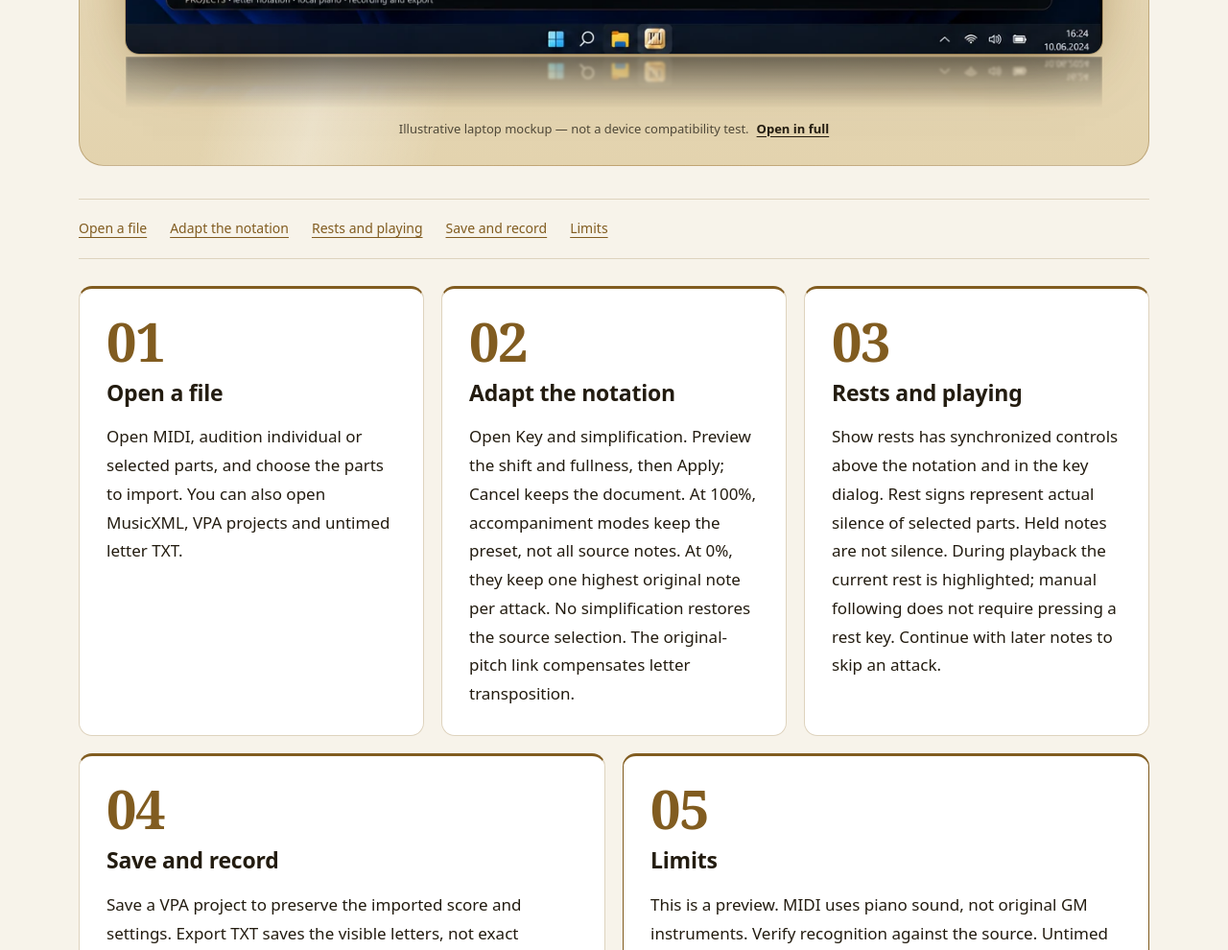
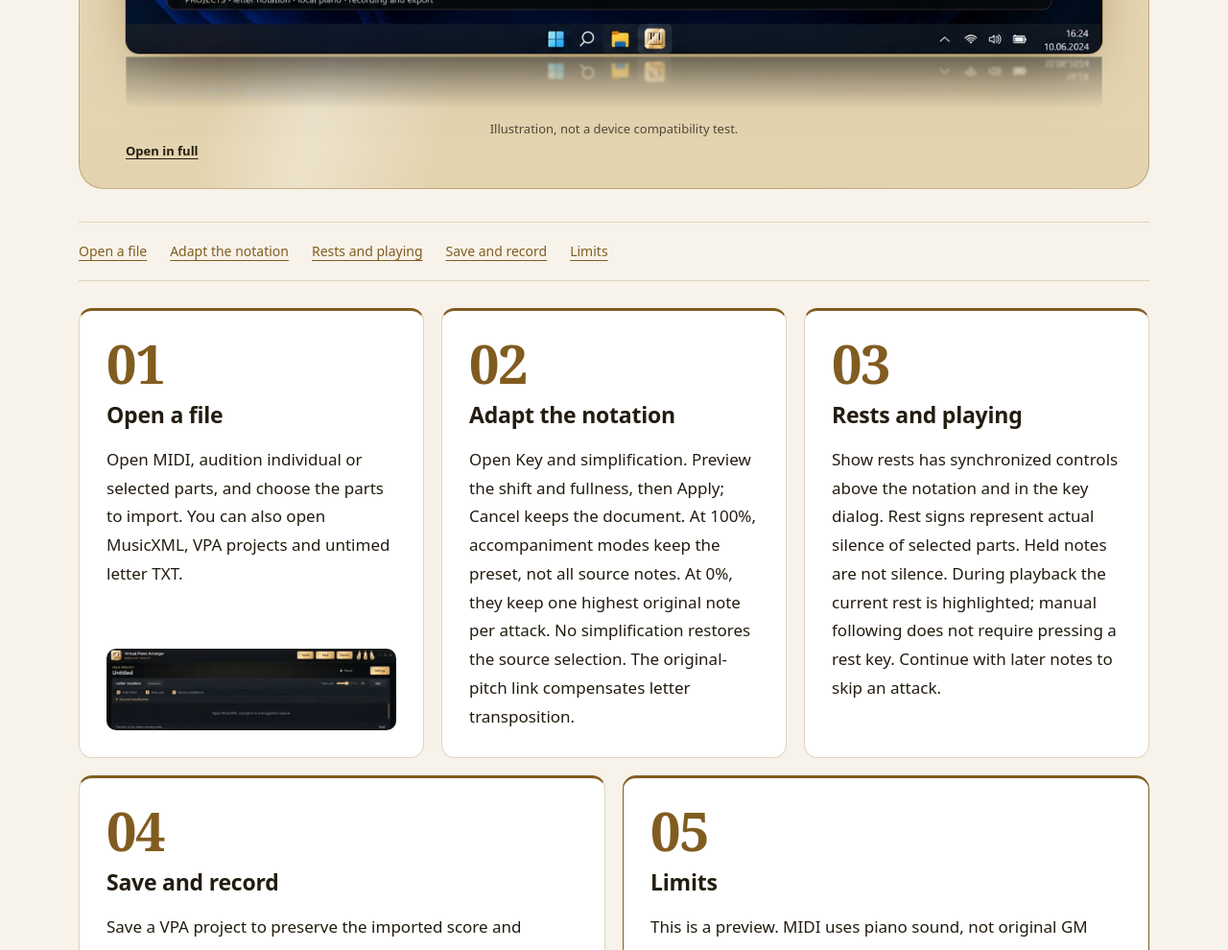
Before and after one commit to popovantondev/VirtualPianoArranger, a plain HTML site: page Guide-en.html in a window 1280 px wide. Shown: the part 1000-1990 px from the top of the page at 96% size. Drawn offline with Linux system fonts and the light colour scheme.

Commit message:
guide: one-line caption, picture in step 1

```diff
--- a/Guide-en.html
+++ b/Guide-en.html
@@ -25,11 +25,11 @@
 <h1>Virtual Piano Arranger — User guide</h1>
 <p class="subtitle">Turn notes into letters. Play on a local piano.</p>
 <a class="button" href="#step-1">Get started</a><a class="button" href="play-en.html">Play in the browser</a></div>
-<figure class="studio-figure"><a class="guide-full-image" href="assets/surface-laptop-en-v1.png" aria-label="Open the full image"><img src="assets/guide-hero-en.webp" width="1122" height="704" alt="Virtual Piano Arranger in English"></a><figcaption>Illustrative laptop mockup — not a device compatibility test.<a href="assets/surface-laptop-en-v1.png">Open in full</a></figcaption></figure>
+<figure class="studio-figure"><a class="guide-full-image" href="assets/surface-laptop-en-v1.png" aria-label="Open the full image"><img src="assets/guide-hero-en.webp" width="1122" height="704" alt="Virtual Piano Arranger in English"></a><figcaption>Illustration, not a device compatibility test.<a href="assets/surface-laptop-en-v1.png">Open in full</a></figcaption></figure>
 </header>
 <div class="contents"><a href="#step-1">Open a file</a><a href="#step-2">Adapt the notation</a><a href="#step-3">Rests and playing</a><a href="#step-4">Save and record</a><a href="#step-5">Limits</a></div>
 <div class="steps">
-<section class="card" id="step-1"><span class="number">01</span><h2 id="section-1">Open a file</h2><p>Open MIDI, audition individual or selected parts, and choose the parts to import. You can also open MusicXML, VPA projects and untimed letter TXT.</p></section>
+<section class="card" id="step-1"><span class="number">01</span><h2 id="section-1">Open a file</h2><p>Open MIDI, audition individual or selected parts, and choose the parts to import. You can also open MusicXML, VPA projects and untimed letter TXT.</p><img class="step-shot" src="assets/guide-step-open-en.webp" width="620" height="176" alt="" loading="lazy"></section>
 <section class="card" id="step-2"><span class="number">02</span><h2 id="section-2">Adapt the notation</h2><p>Open Key and simplification. Preview the shift and fullness, then Apply; Cancel keeps the document. At 100%, accompaniment modes keep the preset, not all source notes. At 0%, they keep one highest original note per attack. No simplification restores the source selection. The original-pitch link compensates letter transposition.</p></section>
 <section class="card" id="step-3"><span class="number">03</span><h2 id="section-3">Rests and playing</h2><p>Show rests has synchronized controls above the notation and in the key dialog. Rest signs represent actual silence of selected parts. Held notes are not silence. During playback the current rest is highlighted; manual following does not require pressing a rest key. Continue with later notes to skip an attack.</p></section>
 <section class="card" id="step-4"><span class="number">04</span><h2 id="section-4">Save and record</h2><p>Save a VPA project to preserve the imported score and settings. Export TXT saves the visible letters, not exact rhythm. Record captures this application's piano sound, not a microphone. Export WAV directly; other audio formats need separately available FFmpeg.</p></section>
--- a/assets/guide.css
+++ b/assets/guide.css
@@ -49,5 +49,7 @@ html:lang(ru) .studio-figure{--shot:url(guide-hero-ru.webp)}
 .studio-figure img{display:block;width:100%;height:auto;border-radius:14px;box-shadow:var(--scene-shadow),0 0 0 1px rgba(var(--g),.35)}
 .studio-figure::after{content:"";order:2;display:block;height:clamp(34px,5vw,60px);margin-top:3px;background:var(--shot) center bottom/100% auto no-repeat;transform:scaleY(-1);opacity:.42;-webkit-mask-image:linear-gradient(to top,#000,transparent 90%);mask-image:linear-gradient(to top,#000,transparent 90%);filter:blur(1.2px)}
 .studio-figure figcaption{order:3;margin:6px 0 0;color:var(--scene-muted);font-size:13px;line-height:1.5}
-.studio-figure figcaption a{display:inline-block;margin-left:8px;color:var(--scene-ink);font-weight:600;text-underline-offset:3px}
-@media(max-width:520px){.hero{border-radius:20px}.studio-figure figcaption a{display:block;margin:2px 0 0}}
+.studio-figure figcaption a{display:block;width:fit-content;margin:4px 0 0;color:var(--scene-ink);font-weight:600;text-underline-offset:3px}
+@media(max-width:520px){.hero{border-radius:20px}}.steps>.card:first-child{display:flex;flex-direction:column}.step-shot{display:block;width:100%;height:auto;margin-top:auto;border-radius:10px}.steps>.card:first-child p{margin-bottom:18px}
+.studio-figure figcaption{white-space:nowrap}
+@media(max-width:700px){.studio-figure figcaption{white-space:normal}}
```
Also changed, not shown: Guide-de.html (+2 -2 lines), Guide-ru.html (+2 -2 lines), assets/guide-step-open-de.webp (added), assets/guide-step-open-en.webp (added), assets/guide-step-open-ru.webp (added).
